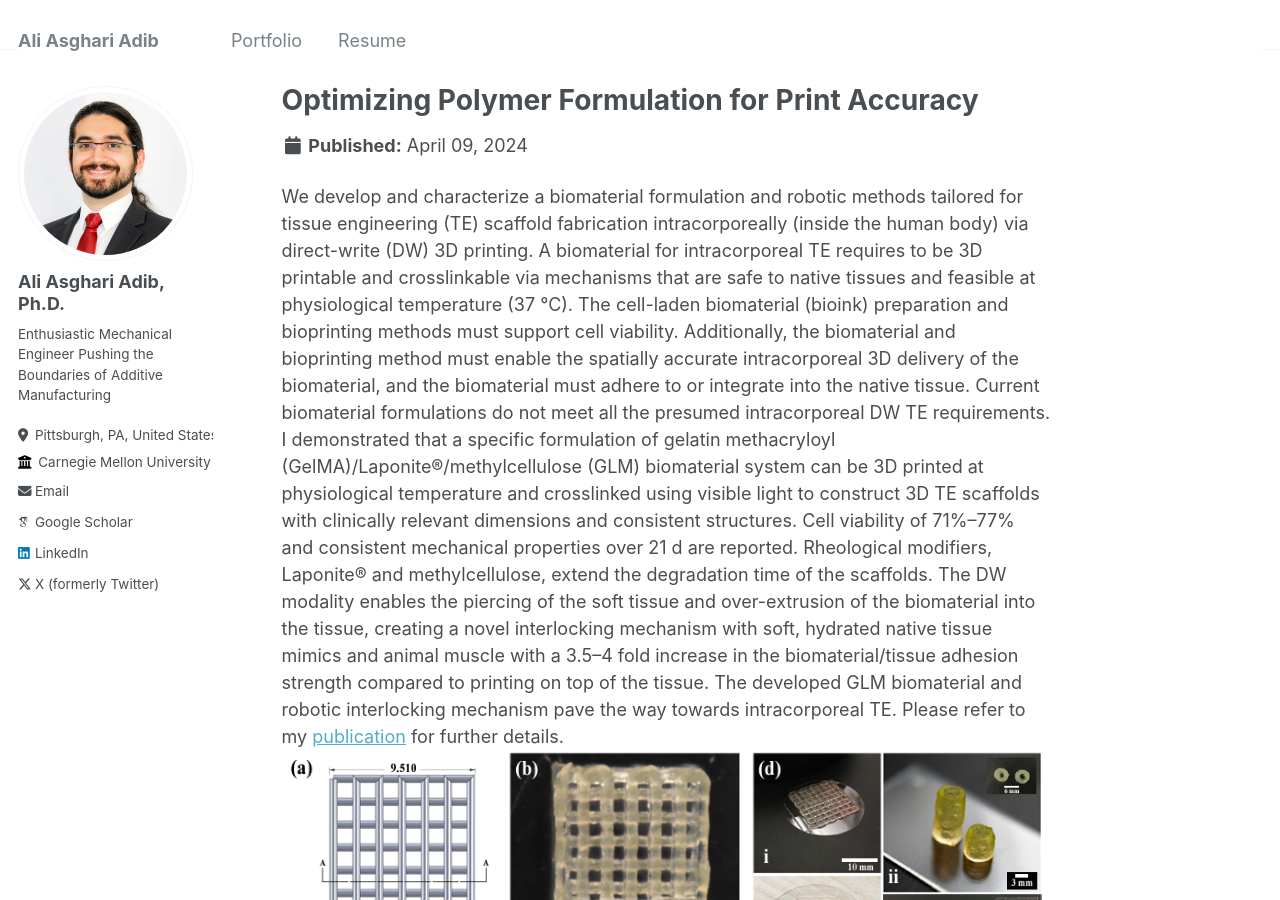
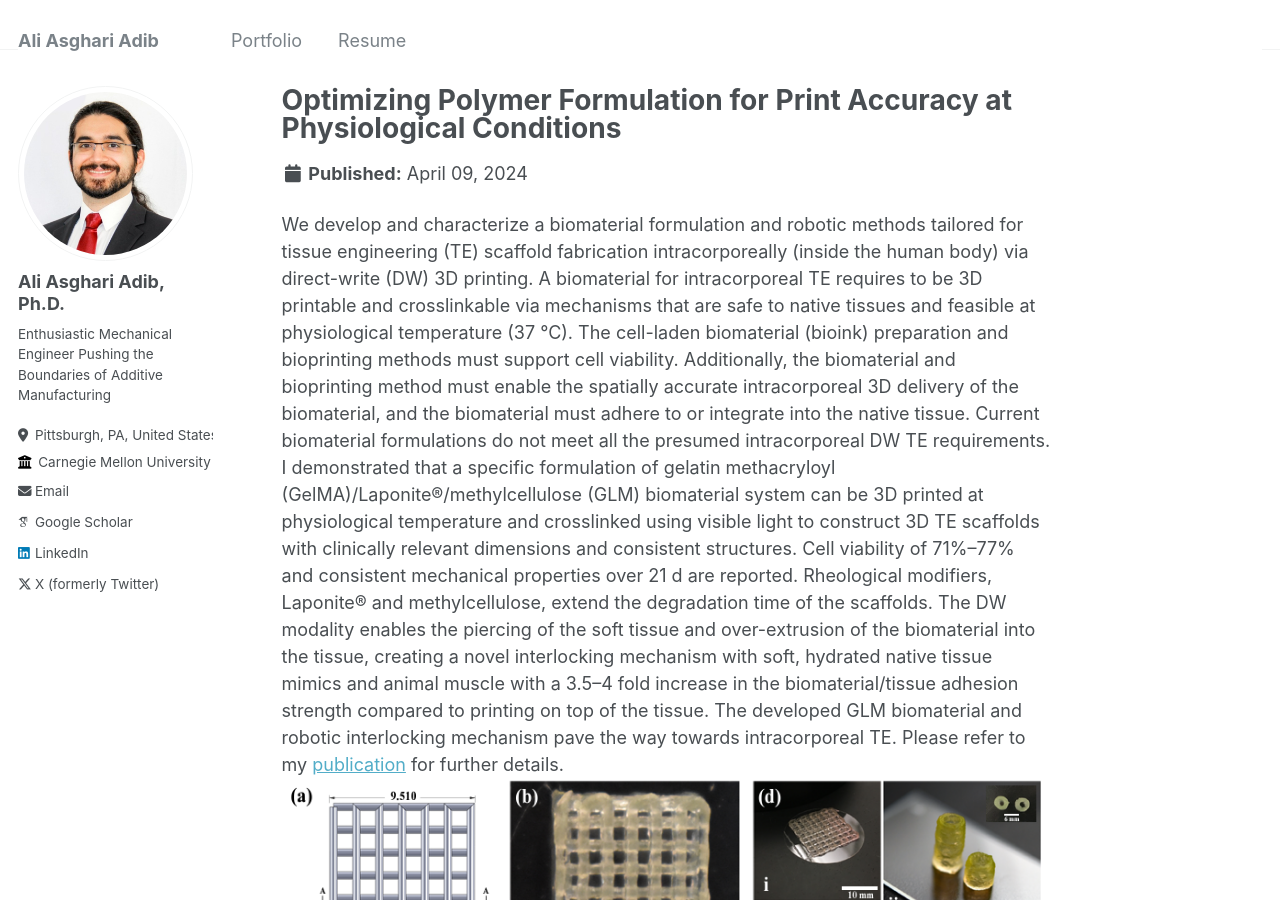
Before and after one commit to AliAAdib/aliaadib.github.io, a Jekyll site: the page built from _portfolio/portfolio-2.md, in a window 1280 px wide and 900 px high. Built offline with Jekyll 4.4.1, drawn with Linux system fonts in a browser that asks for light colours; some web fonts are replaced.

Commit message:
Update portfolio-2.md

```diff
--- a/_portfolio/portfolio-2.md
+++ b/_portfolio/portfolio-2.md
@@ -1,6 +1,6 @@
 ---
-title: "Optimizing Polymer Formulation for Print Accuracy"
-excerpt: "**Can we have a biopolymer formulation that is directly and safely 3D printable inside the human body? Well, yes, I developed one!**<br/> <br/><img src='/images/item1.png' style='width: 70%; height: auto'>"
+title: "Optimizing Polymer Formulation for Print Accuracy at Physiological Conditions"
+excerpt: "**Why:**Biomaterials are soft and liquidy fluids and are not 3D printable at physiological conditions. <br/> **What and How:** I developed a biopolymer composition and tuned its formulation to meet rheological properties for printability at physiological conditions. Click on the title for more details. <br/> <br/><img src='/images/item1.png' style='width: 70%; height: auto'>"
 collection: portfolio
 ---
 
```
